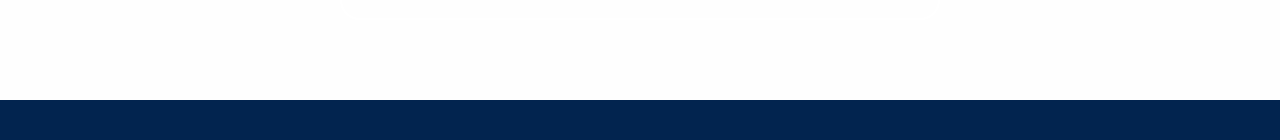
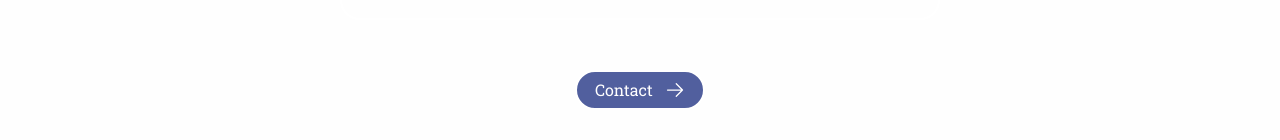
Before and after one commit to yui62yui/roda, a React (Create React App) app: page /products in a window 1280 px wide. Shown: the part 1859-1999 px from the top of the page. Built offline with nearby package versions, Linux system fonts and the light colour scheme; a web font is replaced by a local one.

Commit message:
Feat / 클린업 함수 이용해 컴포넌트 이동 시 페이지 위치 초기화

```diff
--- a/src/routes/about/About.tsx
+++ b/src/routes/about/About.tsx
@@ -8,8 +8,15 @@ import {
   Wrapper,
 } from "./StyledAbout";
 import { Link } from "react-router-dom";
+import { useEffect } from "react";
 
 const About = () => {
+  useEffect(() => {
+    return () => {
+      window.scrollTo(0, 0);
+    };
+  }, []);
+
   return (
     <Wrapper>
       <InnerContainer>
--- a/src/routes/contact/Contact.tsx
+++ b/src/routes/contact/Contact.tsx
@@ -1,6 +1,12 @@
+import { useEffect } from "react";
 import { Wrapper } from "./StyledContact";
 
 const Contact = () => {
+  useEffect(() => {
+    return () => {
+      window.scrollTo(0, 0);
+    };
+  }, []);
   return <Wrapper></Wrapper>;
 };
 
--- a/src/routes/home/Home.tsx
+++ b/src/routes/home/Home.tsx
@@ -6,10 +6,15 @@ import {
   TopContainer,
   Wrapper,
 } from "./StyledHome";
-
+import { useEffect } from "react";
 import { Link } from "react-router-dom";
 
 const Home = () => {
+  useEffect(() => {
+    return () => {
+      window.scrollTo(0, 0);
+    };
+  }, []);
   return (
     <Wrapper>
       <InnerContainer>
--- a/src/routes/products/Products.tsx
+++ b/src/routes/products/Products.tsx
@@ -1,5 +1,5 @@
 import { ButtonBox } from "components/StyledButton";
-import { useState } from "react";
+import { useState, useEffect } from "react";
 import {
   Arrow,
   InnerContainer,
@@ -11,10 +11,17 @@ import {
   VideoContainer,
   Wrapper,
 } from "./StyledProducts";
+import { Link } from "react-router-dom";
 
 const Products = () => {
   const [isModalOpen, setIsModalOpen] = useState(false);
   const [imgNum, setImgNum] = useState(0);
+
+  useEffect(() => {
+    return () => {
+      window.scrollTo(0, 0);
+    };
+  }, []);
 
   const setImageNumberHandler = (imageNumber: number) => {
     setImgNum(imageNumber);
@@ -182,6 +189,26 @@ const Products = () => {
             </ButtonBox>
           </a>
         </SubContainer>
+        <Link to={"/contact"}>
+          <ButtonBox className="ButtonBox">
+            <span>Contact</span>
+            <svg
+              fill="none"
+              stroke="currentColor"
+              stroke-width="1.5"
+              viewBox="0 0 24 24"
+              xmlns="http://www.w3.org/2000/svg"
+              aria-hidden="true"
+              width={"20px"}
+            >
+              <path
+                stroke-linecap="round"
+                stroke-linejoin="round"
+                d="M13.5 4.5L21 12m0 0l-7.5 7.5M21 12H3"
+              ></path>
+            </svg>
+          </ButtonBox>
+        </Link>
       </InnerContainer>
     </Wrapper>
   );
--- a/src/routes/products/StyledProducts.tsx
+++ b/src/routes/products/StyledProducts.tsx
@@ -38,6 +38,11 @@ export const Wrapper = styled.div`
     height: 100px;
     color: #fff;
     z-index: 10;
+  }
+
+  & .ButtonBox {
+    width: 130px;
+    padding: 0px 18px;
   }
 `;
 
```
